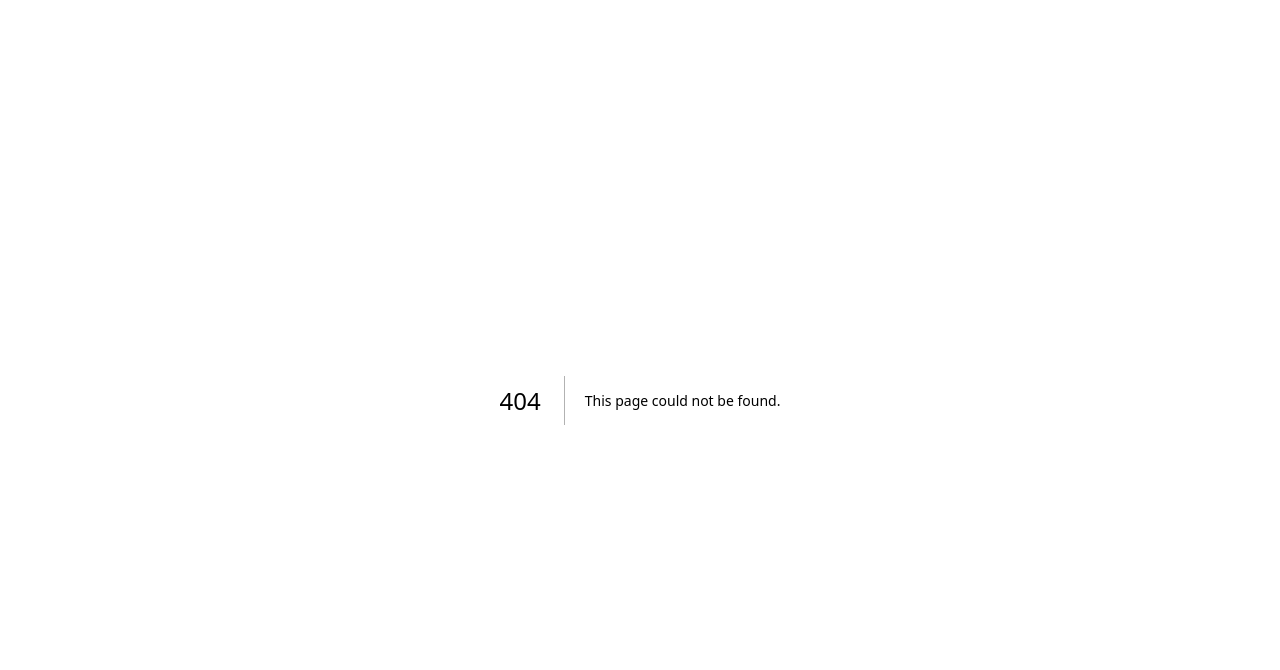
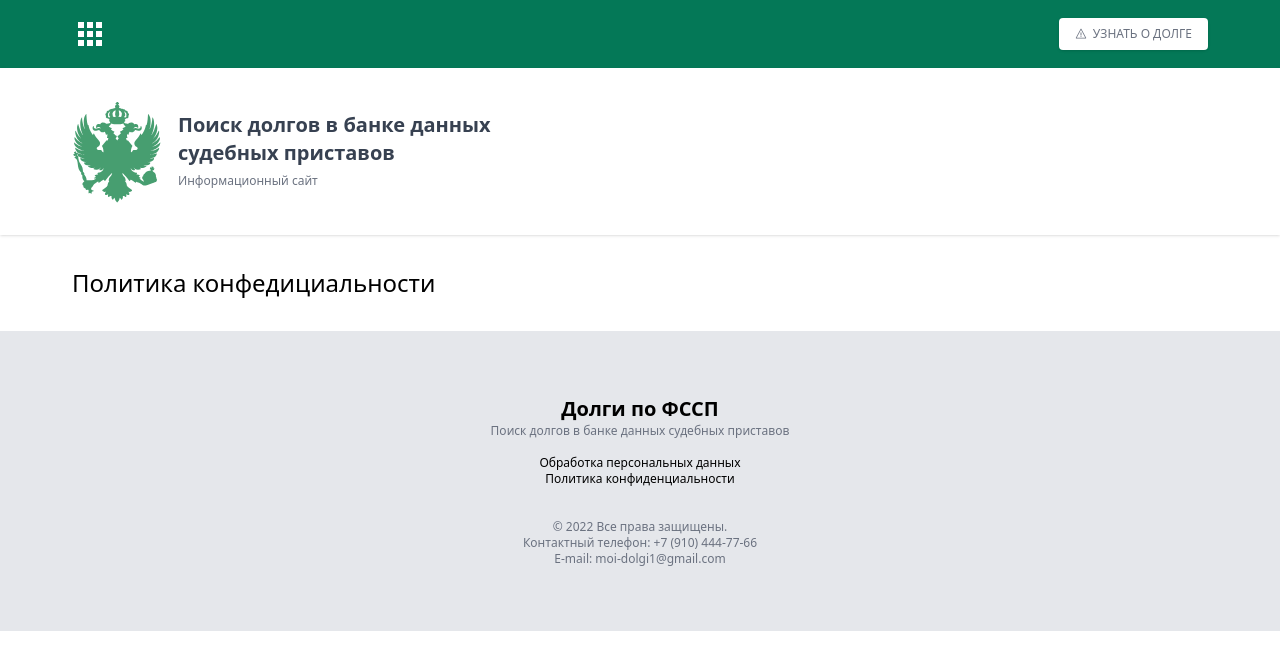
Before and after one commit to chernyshovmaksim/fssp, a Next.js app: page /privacy-policy in a window 1280 px wide. Before the commit this address had no page. Shown: the top 670 px of the page. Built offline with nearby package versions, Linux system fonts and the light colour scheme.

Commit message:
added new pages and add in Navigation.tsx

```diff
--- a/components/blocks/Footer.tsx
+++ b/components/blocks/Footer.tsx
@@ -11,13 +11,13 @@ const Footer:FC = () => {
                         <span className="text-gray-500 text-xs text-center block">Поиск долгов в банке данных судебных приставов</span>
                     </div>
                     <div className="mt-4 flex flex-col items-center text-xs">
-                        <Link href={'/'}>Обработка персональных данных</Link>
-                        <Link href={'/'}>Политика конфиденциальности</Link>
+                        <Link href={'/users-agreement'}>Обработка персональных данных</Link>
+                        <Link href={'/privacy-policy'}>Политика конфиденциальности</Link>
                     </div>
                     <div className="flex flex-col items-center text-xs text-gray-500 mt-8">
                         <div>© 2022 Все права защищены.</div>
                         <div>Контактный телефон: +7 (910) 444-77-66</div>
-                        <div>E-mail: moi-dolgi1@gmail.com</div>
+                        <div>E-mail: <Link href="mailto://moi-dolgi1@gmail.com">moi-dolgi1@gmail.com</Link></div>
                     </div>
                 </div>
             </footer>
--- a/components/blocks/Header.tsx
+++ b/components/blocks/Header.tsx
@@ -1,15 +1,19 @@
-import {FC} from "react";
-import {VscMenu, VscWarning} from "react-icons/vsc"
+import { FC } from "react";
+import { VscWarning } from "react-icons/vsc";
 import NavigationStore from "../../store/NavigationStore";
+import { CgMenuGridR } from "react-icons/cg";
 
-const Header:FC = () => {
-    const changeStatusNavigation = NavigationStore(state => state.toggleStatus)
-    return(
+const Header: FC = () => {
+  const changeStatusNavigation = NavigationStore((state) => state.toggleStatus);
+  return (
     <>
       <header className="bg-emerald-700 py-4 text-white shadow">
         <div className="container mx-auto flex items-center">
           <button>
-                        <VscMenu onClick={changeStatusNavigation} className="text-4xl" />
+            <CgMenuGridR
+              onClick={changeStatusNavigation}
+              className="text-4xl"
+            />
           </button>
 
           <button className="btn ml-auto text-xs uppercase flex items-center">
@@ -18,7 +22,7 @@ const Header:FC = () => {
         </div>
       </header>
     </>
-    )
-}
+  );
+};
 
-export default Header
+export default Header;
--- a/components/blocks/Hero.tsx
+++ b/components/blocks/Hero.tsx
@@ -13,8 +13,8 @@ const Hero: FC = () => {
                     <div className={styles.logo}>
                         <Link href={'/'}><Image src={Logo.src} alt={'ФССП'} width={90} height={100}/></Link>
                         <div>
-                            <h3 className='text-2xl font-bold text-gray-700'>Долги по ФССП</h3>
-                            <span className="text-xs text-gray-500">Поиск долгов в банке данных судебных приставов</span>
+                            <h3 className='text-xl font-bold text-gray-700'>Поиск долгов в банке данных <br/>судебных приставов</h3>
+                            <span className="text-xs text-gray-500">Информационный сайт</span>
                         </div>
                     </div>
 
--- a/components/blocks/Navigation.tsx
+++ b/components/blocks/Navigation.tsx
@@ -1,6 +1,7 @@
 import {FC} from "react";
 import {GrClose} from "react-icons/gr";
 import NavigationStore from "../../store/NavigationStore";
+import Link from "next/link";
 
 const Navigation: FC = () => {
     const statusNavigation = NavigationStore(state => state.status)
@@ -16,6 +17,13 @@ const Navigation: FC = () => {
                 <div className="flex items-center justify-end px-4 py-2">
                     <GrClose onClick={changeSNavigation} className="text-2xl text-gray-700 hover:cursor-pointer hover:animate-pulse" />
                 </div>
+                <div className="flex flex-col p-4 gap-4">
+                    <Link href={'/'}>Главная</Link>
+                </div>
+                <div className="p-4 flex flex-col gap-4 border-t border-gray-200">
+                    <Link className="underline text-emerald-700 text-xs" href={"/privacy-policy"}>Политика конфиденциальности</Link>
+                    <Link className="underline text-emerald-700 text-xs" href={"/users-agreement"}>Пользовательское соглашение</Link>
+                </div>
             </div>
         </>
     )
--- /dev/null
+++ b/pages/privacy-policy.tsx
@@ -0,0 +1,16 @@
+import MainLayout from "../components/layouts/MainLayout";
+
+export default function PrivacyPolicy (){
+
+  const title:string = 'Политика конфедициальности'
+
+  return (
+    <MainLayout title={title}>
+        <section>
+          <div className="container mx-auto py-8">
+            <h1 className="text-2xl">{title}</h1>
+          </div>
+        </section>
+    </MainLayout>
+  )
+}
--- /dev/null
+++ b/pages/users-agreement.tsx
@@ -0,0 +1,18 @@
+import MainLayout from "../components/layouts/MainLayout";
+
+export default function UsersAgreement(){
+
+  const title:string = 'Пользовательское соглашение'
+
+  return (
+
+    <MainLayout title={title}>
+      <section>
+        <div className="container mx-auto py-8">
+          <h1 className="text-2xl">{title}</h1>
+          <div></div>
+        </div>
+      </section>
+    </MainLayout>
+  )
+}
--- a/styles/globals.scss
+++ b/styles/globals.scss
@@ -15,7 +15,7 @@
 
 
 .navigation{
-  @apply fixed top-0 -left-full w-[90%] max-w-[300px] bg-gray-200 h-screen shadow;
+  @apply fixed top-0 -left-full w-[90%] max-w-[300px] bg-gray-100 h-screen shadow;
   &-show{
     left: 0;
   }
```
Also changed, not shown: 1 other file (tests, documents, lock files or other folders). Lines whose indentation alone changed are shown as unchanged.
